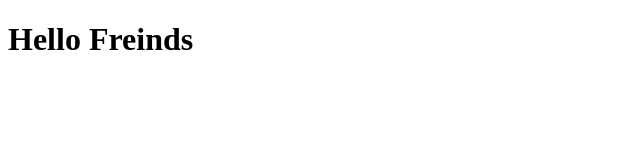
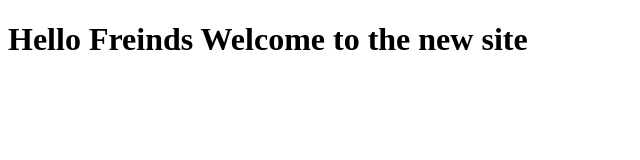
Before and after one commit to Prateek901/Freinds, a plain HTML site: page site/index.html in a window 1280 px wide. Shown: the whole page, without its empty margins (0-640 px from the left). Drawn offline with Linux system fonts and the light colour scheme.

Commit message:
Small addition to our Content

```diff
--- a/site/index.html
+++ b/site/index.html
@@ -6,7 +6,7 @@
 	<title>Hello</title>
 </head>
 <body>
-	<h1> Hello Freinds</h1>
+	<h1> Hello Freinds Welcome to the new site</h1>
 
 </body>
 </html>
```
